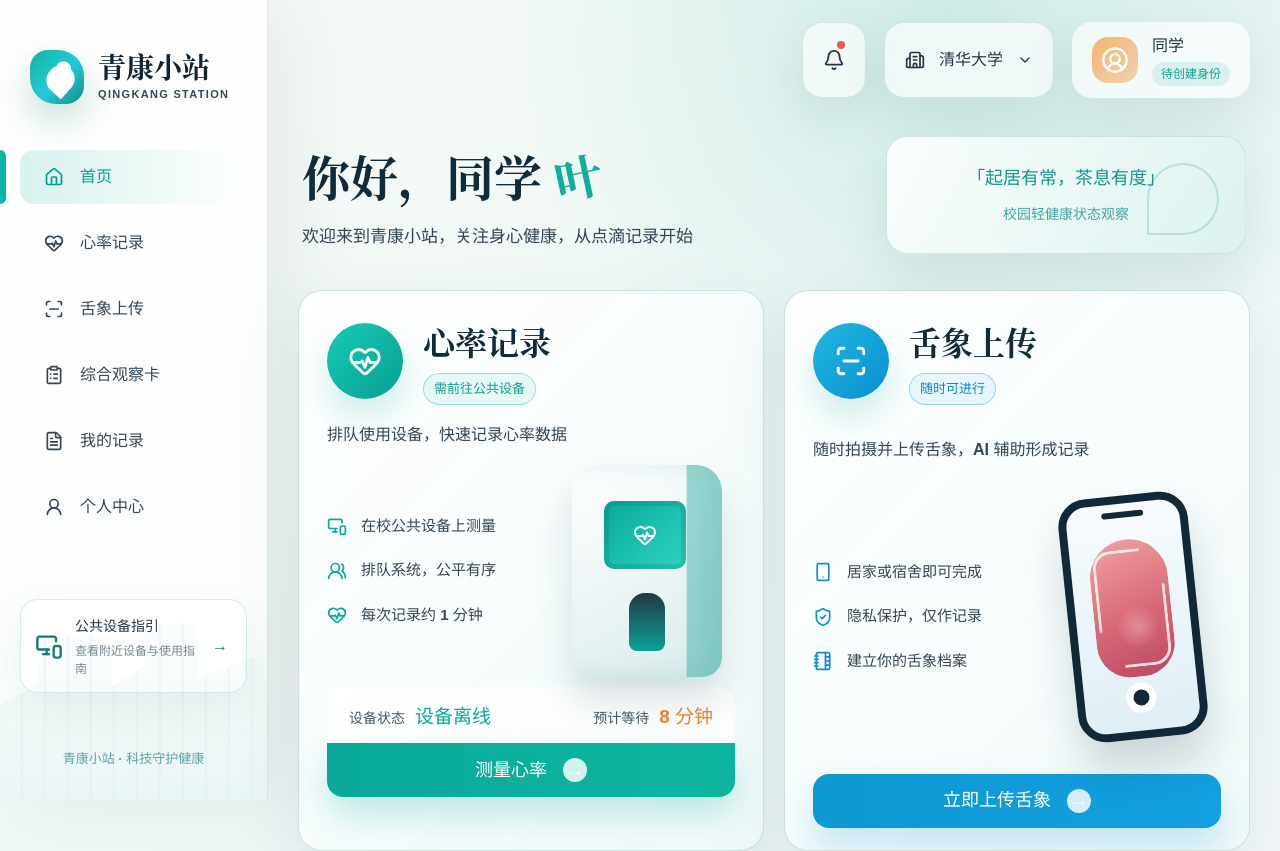
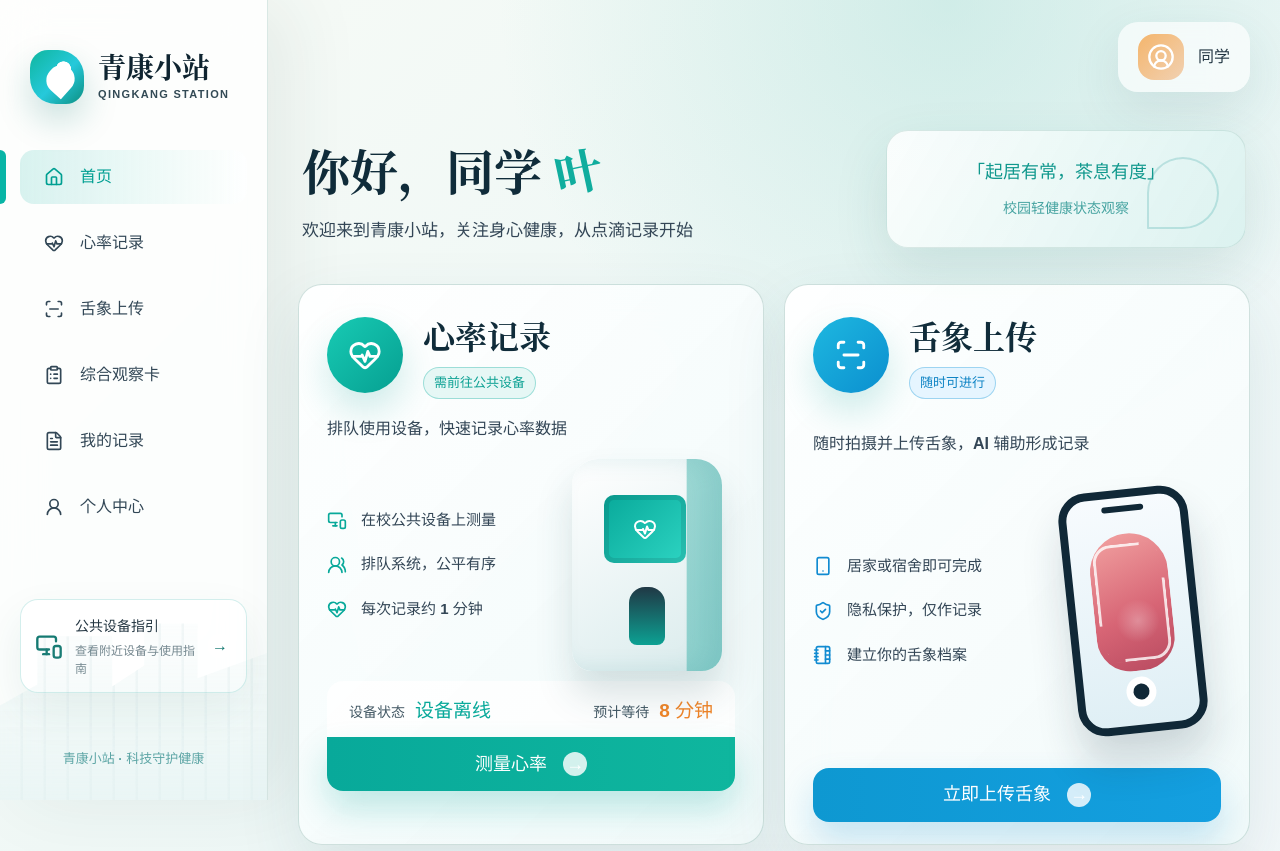
Before and after one commit to RinoPaw/qingkang-station, a React (Vite) app in the folder qingkang_web/: page / in a window 1280 px wide. Shown: the top 851 px of the page. Built offline with nearby package versions, Linux system fonts and the light colour scheme; no server answers.

Commit message:
Simplify top bar chrome

```diff
--- a/qingkang_web/src/components/AppTopbar.tsx
+++ b/qingkang_web/src/components/AppTopbar.tsx
@@ -1,4 +1,4 @@
-import { Bell, Building2, ChevronDown, CircleUserRound, LogOut } from 'lucide-react'
+import { CircleUserRound, LogOut } from 'lucide-react'
 import type { User } from '../types/index'
 import type { AppPage } from './SidebarNavigation'
 
@@ -12,22 +12,12 @@ type AppTopbarProps = {
 export function AppTopbar({ className = '', user, onLogout, onNavigate }: AppTopbarProps) {
   return (
     <div className={`home-topbar ${className}`.trim()}>
-      <div className="home-top-pill" aria-label="通知">
-        <Bell size={22} />
-        <span></span>
-      </div>
-      <div className="home-top-pill home-campus" aria-label="学校">
-        <Building2 size={20} />
-        清华大学
-        <ChevronDown size={16} />
-      </div>
       <button className="home-user-pill" onClick={user ? onLogout : () => onNavigate('profile')} type="button">
         <span className="home-avatar">
           <CircleUserRound size={28} />
         </span>
         <span>
           <strong>{user?.nickname || '同学'}</strong>
-          <small>{user ? '已创建身份' : '待创建身份'}</small>
         </span>
         {user && <LogOut size={16} />}
       </button>
```
